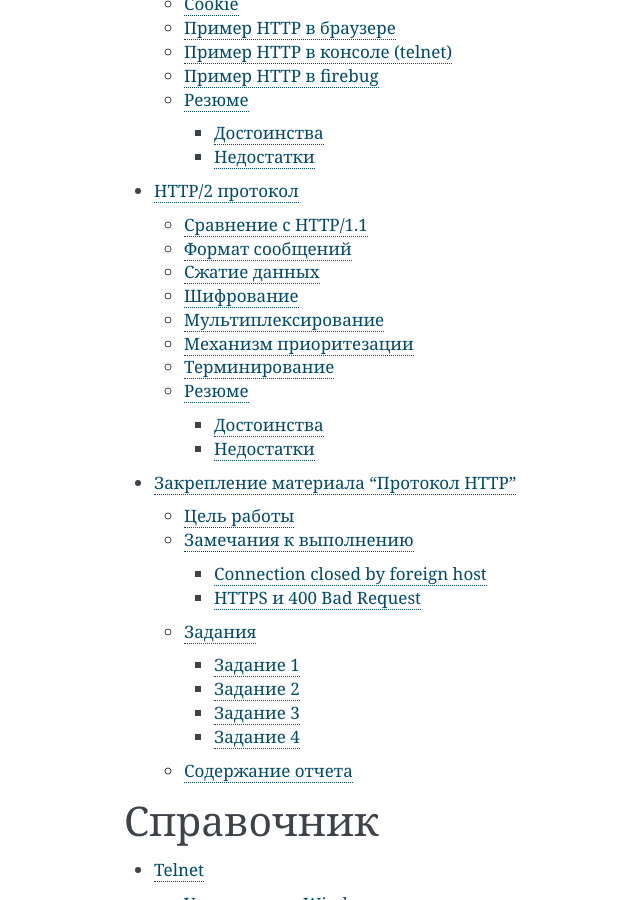
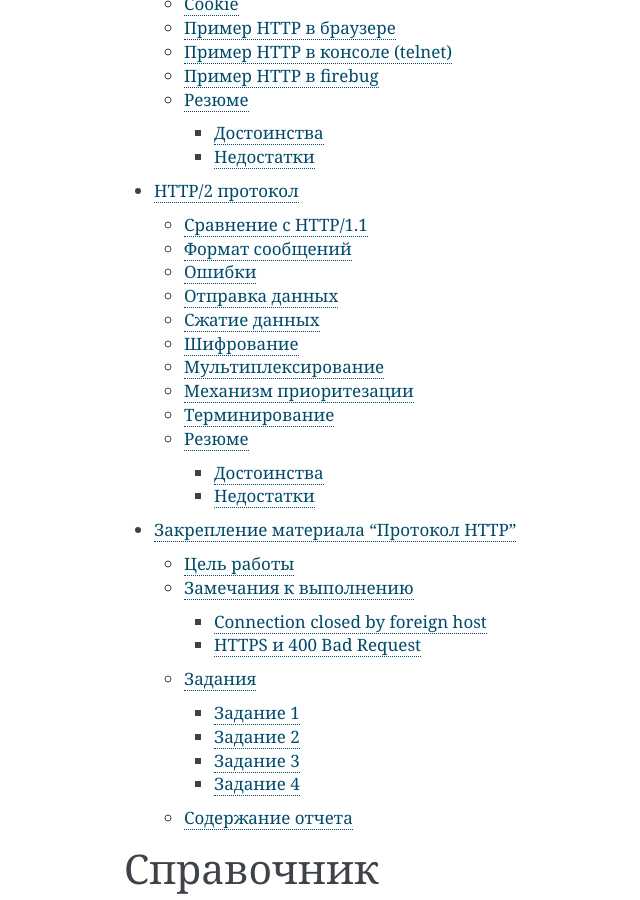
Before and after one commit to ustu/lectures.kpd, a Sphinx documentation site: the page built from docs/index.rst, in a window 1280 px wide and 900 px high, scrolled down 1092 px. Shown: the whole window, without its empty margins (296-936 px from the left). Built offline with Sphinx 7.4.7, drawn with Linux system fonts in a browser that asks for light colours; pages that are not in the unit, such as notebooks, are missing from menus; the version number could not be read and is left out.

Commit message:
++http/2

```diff
--- a/docs/kpd/4.http2.rst
+++ b/docs/kpd/4.http2.rst
@@ -18,6 +18,16 @@ HTTP/2 протокол
 
 Формат сообщений
 ----------------
+
+Ошибки
+------
+
+Отправка данных
+---------------
+
+.. todo::
+
+    https://blog.golang.org/h2push
 
 Сжатие данных
 -------------
```
